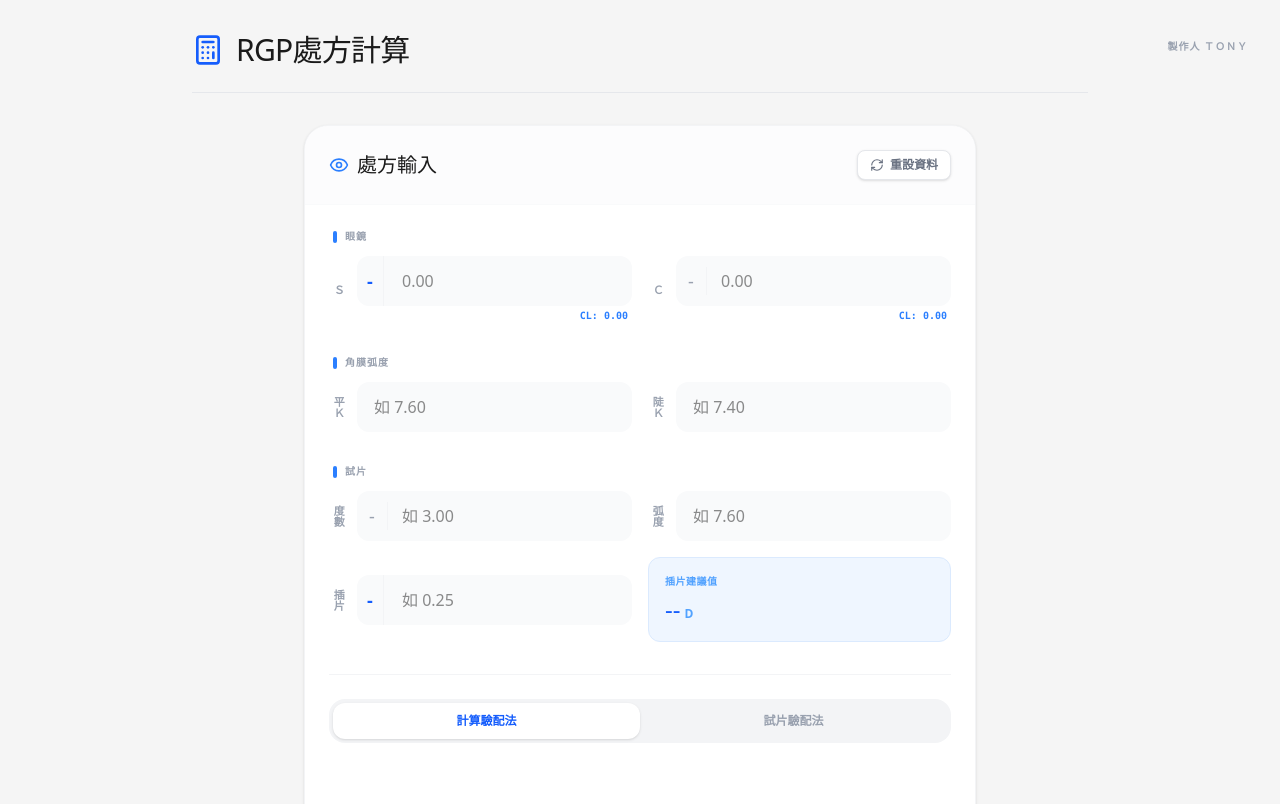
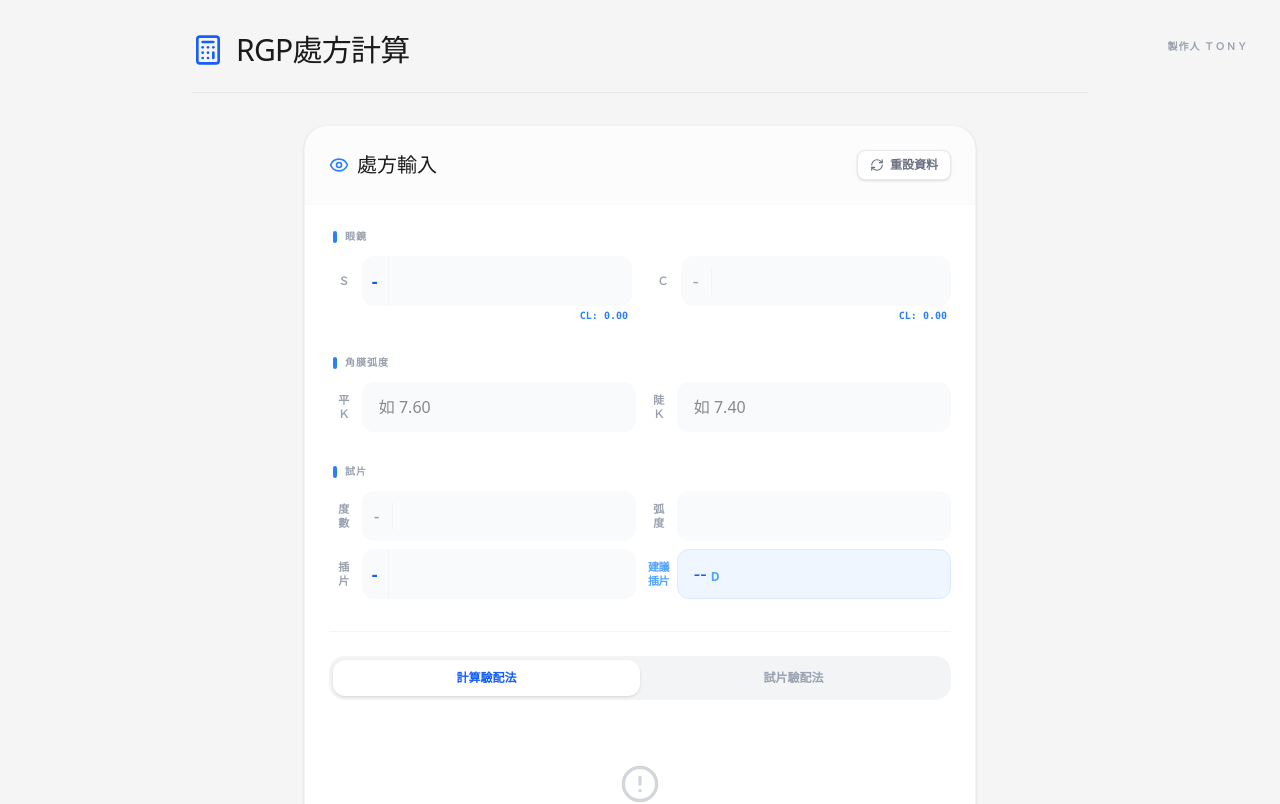
Before and after one commit to Luna05140514/rgp, a React (Vite) app: page / in a window 1280 px wide. Shown: the top 804 px of the page. Built offline with nearby package versions, Linux system fonts and the light colour scheme.

Commit message:
Add files via upload

```diff
--- a/src/App.tsx
+++ b/src/App.tsx
@@ -255,7 +255,7 @@ function EyeSection({ title, data, result, onChange, onReset }: EyeSectionProps)
             <div className="w-1 h-3 bg-blue-500 rounded-full" />
             角膜弧度
           </h3>
-          <div className="grid grid-cols-2 gap-4">
+          <div className="grid grid-cols-2 gap-2">
             <InputGroup
               label="平Ｋ"
               value={data.flatRadius}
@@ -283,12 +283,11 @@ function EyeSection({ title, data, result, onChange, onReset }: EyeSectionProps)
             <div className="w-1 h-3 bg-blue-500 rounded-full" />
             試片
           </h3>
-          <div className="grid grid-cols-2 gap-4">
+          <div className="grid grid-cols-2 gap-2">
             <InputGroup
               label="度數"
               value={data.trialPower}
               onChange={(v) => onChange('trialPower', v)}
-              placeholder="如 3.00"
               sign="-"
               inline
             />
@@ -296,7 +295,6 @@ function EyeSection({ title, data, result, onChange, onReset }: EyeSectionProps)
               label="弧度"
               value={data.trialRadius}
               onChange={(v) => onChange('trialRadius', v)}
-              placeholder="如 7.60"
               precision={2}
               inline
             />
@@ -304,18 +302,19 @@ function EyeSection({ title, data, result, onChange, onReset }: EyeSectionProps)
               label="插片"
               value={data.overRefraction}
               onChange={(v) => onChange('overRefraction', v)}
-              placeholder="如 0.25"
               sign={data.overRefractionSign}
               onSignChange={(s) => onChange('overRefractionSign', s)}
               allowSignToggle
               inline
             />
-            <div className="p-4 bg-blue-50 rounded-xl border border-blue-100 flex flex-col justify-center">
-              <div className="flex justify-between items-start mb-1">
-                <p className="text-[10px] font-bold uppercase tracking-wider text-blue-400">插片建議值</p>
-              </div>
+            <div className="flex items-center gap-1">
+              <label className="text-[11px] font-bold text-blue-400 shrink-0 min-w-[1.8rem] flex flex-col items-center justify-center leading-tight tracking-tighter text-center">
+                <span>建議</span>
+                <span>插片</span>
+              </label>
+              <div className="flex-1 h-[50px] px-4 bg-blue-50 rounded-xl border border-blue-100 flex items-center">
                 <div className="flex items-baseline gap-1">
-                <span className="text-2xl font-medium text-blue-600">
+                  <span className="text-xl font-medium text-blue-600">
                     {(() => {
                       if (!result || data.trialPower === 0 || data.trialRadius === 0) return '--';
                       const idealRadius = result.finalRadius;
@@ -337,6 +336,7 @@ function EyeSection({ title, data, result, onChange, onReset }: EyeSectionProps)
                     })()}
                   </span>
                   <span className="text-xs font-bold text-blue-400 uppercase">D</span>
+                </div>
               </div>
             </div>
           </div>
@@ -563,7 +563,7 @@ function InputGroup({
   label,
   value,
   onChange,
-  placeholder = "0.00",
+  placeholder = "",
   sign,
   onSignChange,
   allowSignToggle = false,
@@ -608,12 +608,21 @@ function InputGroup({
   };
 
   return (
-    <div className={inline ? "flex items-center gap-2" : "space-y-1.5"}>
-      <label className={inline ? "text-[11px] font-bold text-gray-400 shrink-0 min-w-[1.25rem] flex flex-col items-center justify-center leading-none tracking-tighter" : "text-[10px] font-bold uppercase tracking-wider text-gray-400 px-1 block"}>
-        {inline ? label.split('').map((char, i) => <span key={i}>{char}</span>) : label}
+    <div className={inline ? "flex flex-col" : "space-y-1.5"}>
+      <div className={inline ? "flex items-center gap-1" : "space-y-1.5"}>
+        <label className={inline ? "text-[11px] font-bold text-gray-400 shrink-0 min-w-[1.8rem] flex flex-col items-center justify-center leading-tight tracking-tighter text-center" : "text-[10px] font-bold uppercase tracking-wider text-gray-400 px-1 block"}>
+          {inline ? (
+            label.length > 2 ? (
+              <>
+                <span>{label.slice(0, 2)}</span>
+                <span>{label.slice(2)}</span>
+              </>
+            ) : (
+              label.split('').map((char, i) => <span key={i}>{char}</span>)
+            )
+          ) : label}
         </label>
-      <div className="flex-1 flex flex-col">
-        <div className="relative flex items-center">
+        <div className="flex-1 relative flex items-center">
           {sign && (
             <div className="absolute left-0 flex items-center h-full">
               {allowSignToggle ? (
@@ -642,12 +651,12 @@ function InputGroup({
             }`}
           />
         </div>
+      </div>
       {secondaryValue && (
         <div className="flex justify-end px-1 mt-0.5">
           <span className="text-[10px] font-mono text-blue-500 font-bold">{secondaryValue}</span>
         </div>
       )}
-      </div>
     </div>
   );
 }
```
Lines whose indentation alone changed are shown as unchanged.
